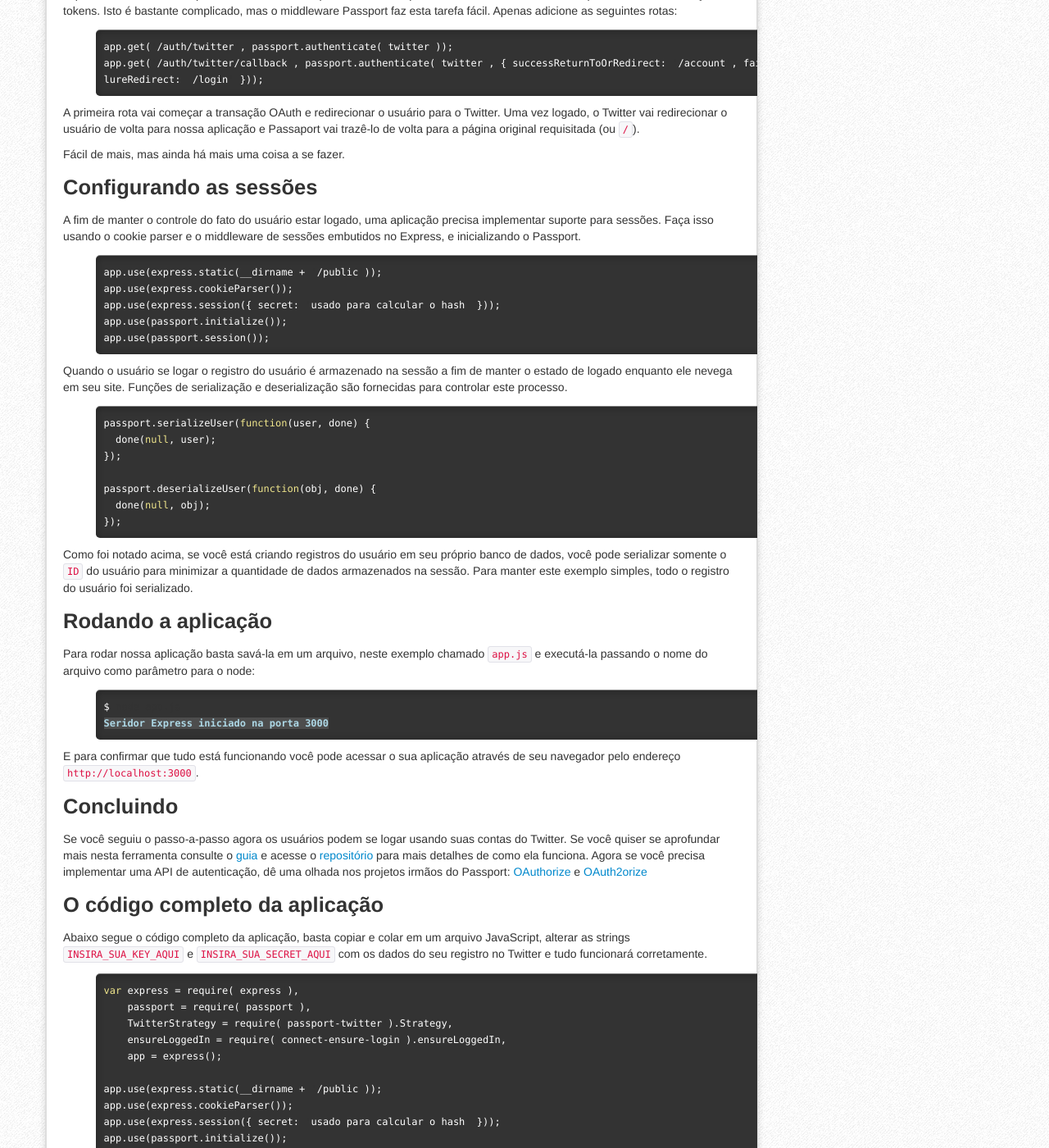
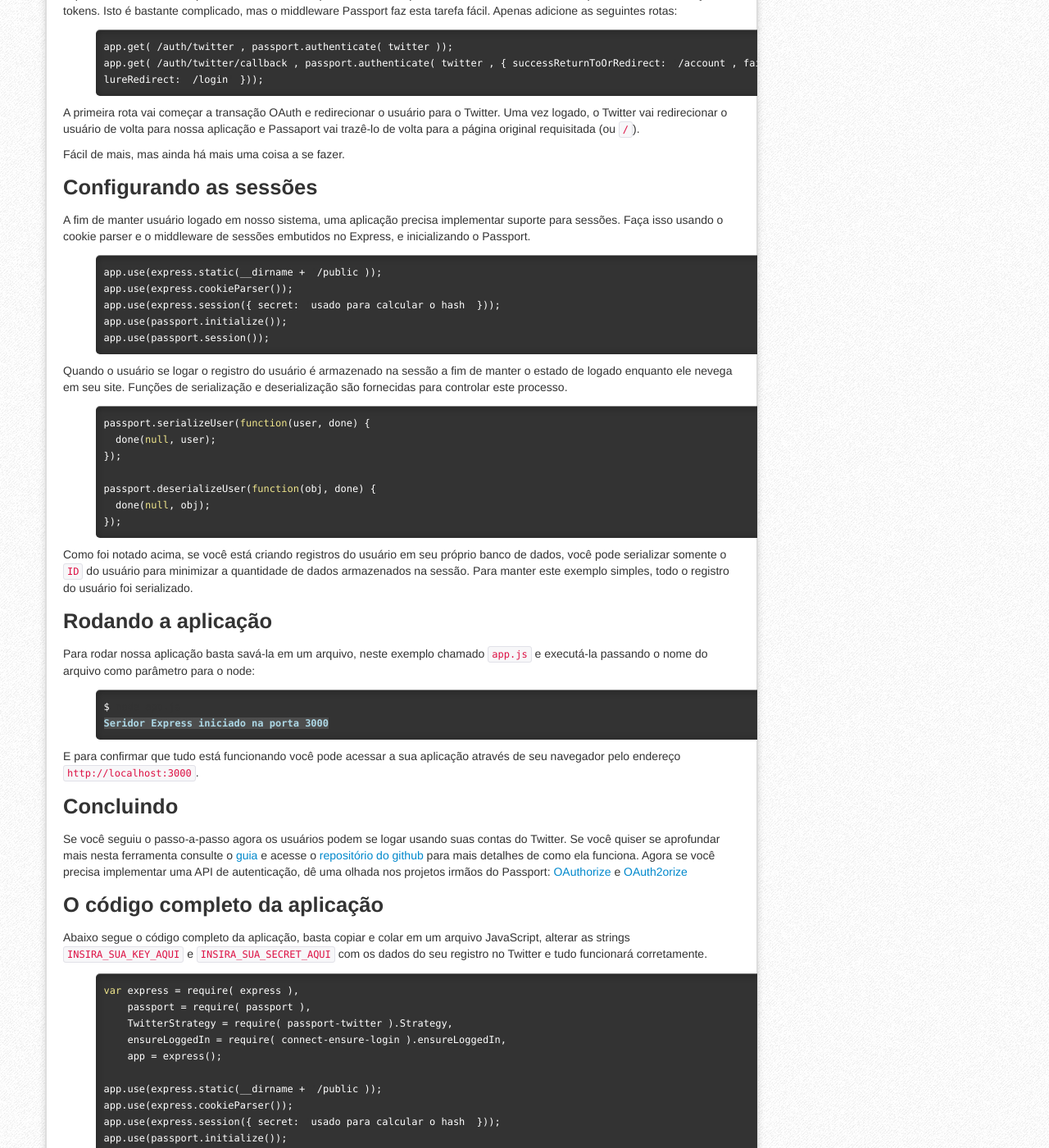
Before and after one commit to nodebr/NodeBR.com, a Jekyll site: the page built from _posts/2013-6-2-primeiros-passos-com-passport-e-express-em-node-js.md, in a window 1280 px wide and 1400 px high, scrolled down 2137 px. Shown: the whole window at 82% size. Built offline with Jekyll 4.4.1, drawn with Linux system fonts in a browser that asks for light colours; comment, search, counter and statistics services are not loaded; some of the changed text lies outside the part shown.

Commit message:
corrigindo o post

```diff
--- a/_posts/2013-6-2-primeiros-passos-com-passport-e-express-em-node-js.md
+++ b/_posts/2013-6-2-primeiros-passos-com-passport-e-express-em-node-js.md
@@ -108,7 +108,7 @@ Fácil de mais, mas ainda há mais uma coisa a se fazer.
 
 ## Configurando as sessões
 
-A fim de manter o controle do fato do usuário estar logado, uma aplicação precisa implementar suporte para sessões. Faça isso usando o cookie parser e o middleware de sessões embutidos no Express, e inicializando o Passport.
+A fim de manter usuário logado em nosso sistema, uma aplicação precisa implementar suporte para sessões. Faça isso usando o cookie parser e o middleware de sessões embutidos no Express, e inicializando o Passport.
 
 {% highlight javascript %}
 app.use(express.static(__dirname + '/public'));
@@ -142,12 +142,12 @@ $ node app.js
 Seridor Express iniciado na porta 3000
 {% endhighlight %}
 
-E para confirmar que tudo está funcionando você pode acessar o sua aplicação através de seu navegador pelo endereço `http://localhost:3000`.
+E para confirmar que tudo está funcionando você pode acessar a sua aplicação através de seu navegador pelo endereço `http://localhost:3000`.
 
 
 ## Concluindo
 
-Se você seguiu o passo-a-passo agora os usuários podem se logar usando suas contas do Twitter. Se você quiser se aprofundar mais nesta ferramenta consulte o [guia][] e acesse o [repositório][] para mais detalhes de como ela funciona. Agora se você precisa implementar uma API de autenticação, dê uma olhada nos projetos irmãos do Passport: [OAuthorize][] e [OAuth2orize][]
+Se você seguiu o passo-a-passo agora os usuários podem se logar usando suas contas do Twitter. Se você quiser se aprofundar mais nesta ferramenta consulte o [guia][] e acesse o [repositório do github][] para mais detalhes de como ela funciona. Agora se você precisa implementar uma API de autenticação, dê uma olhada nos projetos irmãos do Passport: [OAuthorize][] e [OAuth2orize][]
 
 
 ## O código completo da aplicação
@@ -231,6 +231,6 @@ console.log('Seridor express iniciado na porta %s', server.address().port);
 [OAuth]: http://en.wikipedia.org/wiki/OAuth
 [registrar sua aplicação no Twitter]: https://dev.twitter.com/apps
 [guia]: http://passportjs.org/guide/
-[repositório]: https://github.com/jaredhanson/passport
+[repositório do github]: https://github.com/jaredhanson/passport
 [OAuthorize]: https://github.com/jaredhanson/oauthorize
 [OAuth2orize]: https://github.com/jaredhanson/oauth2orize
```
Also changed, not shown: other parts of _posts/2013-6-2-primeiros-passos-com-passport-e-express-em-node-js.md (+2 -2 lines).
